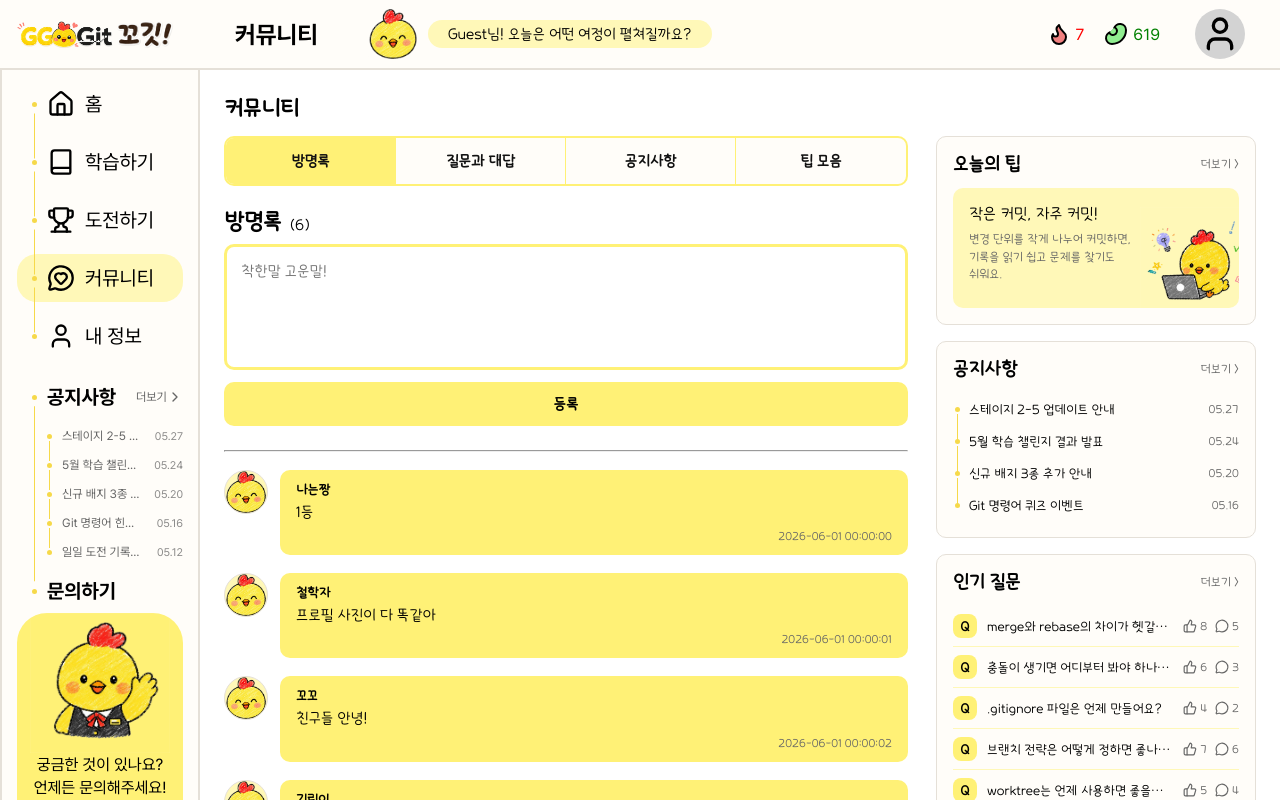
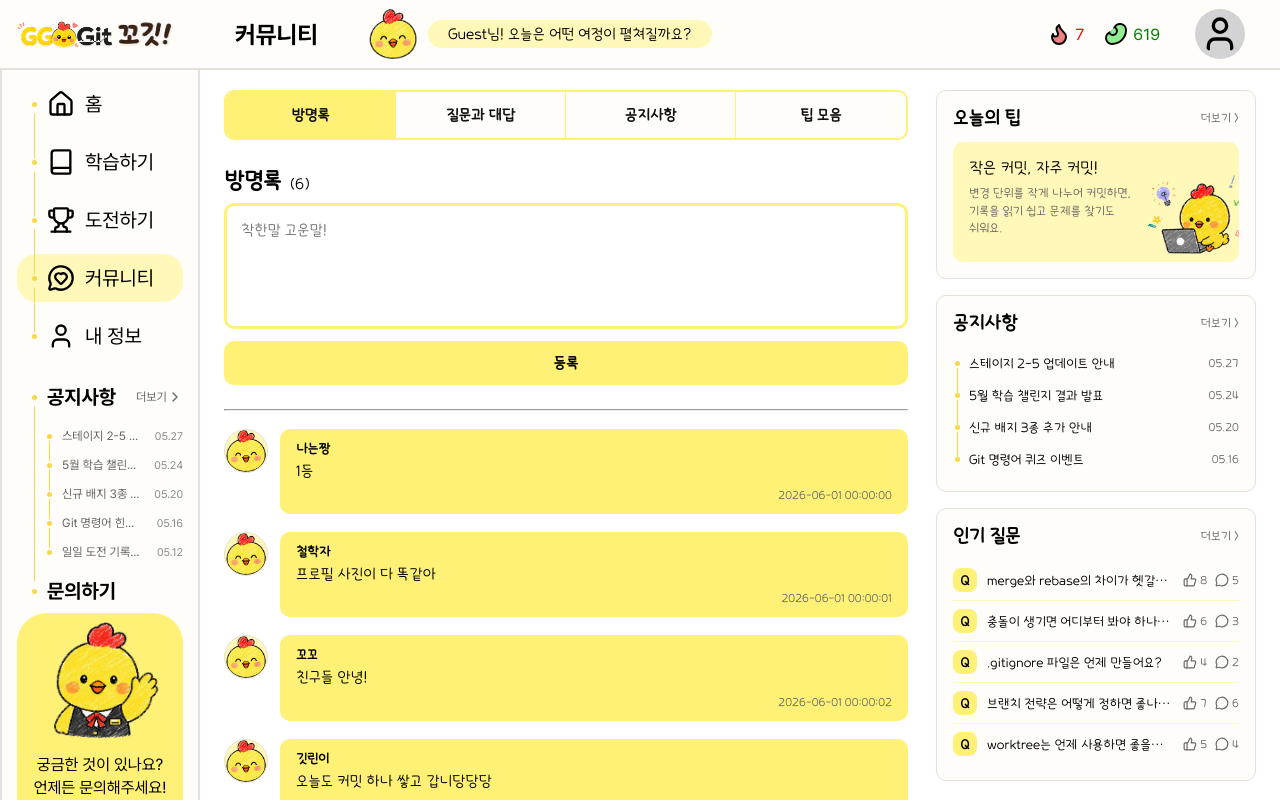
Before and after one commit to electrohyun/ggogit, a Next.js app: page /community in a window 1280 px wide. Shown: the top 800 px of the page. Built offline with nearby package versions, Linux system fonts and the light colour scheme.

Commit message:
design: (#26) 커뮤니티 페이지 레이아웃 정리

```diff
--- a/src/app/(app)/community/layout.tsx
+++ b/src/app/(app)/community/layout.tsx
@@ -10,7 +10,6 @@ export default function CommunityLayout({
 }>) {
   return (
     <div className={styles.container}>
-      <h1 className={styles.title}>커뮤니티</h1>
       <div className={styles.contentGrid}>
         <div className={styles.boardColumn}>
           <CommunityTabs />
--- a/src/app/(app)/community/page.module.css
+++ b/src/app/(app)/community/page.module.css
@@ -12,6 +12,7 @@
 }
 
 .titleRow > h1 {
+  margin-top: 5px;
   font-size: clamp(18px, 6vw, 24px);
 }
 
```
